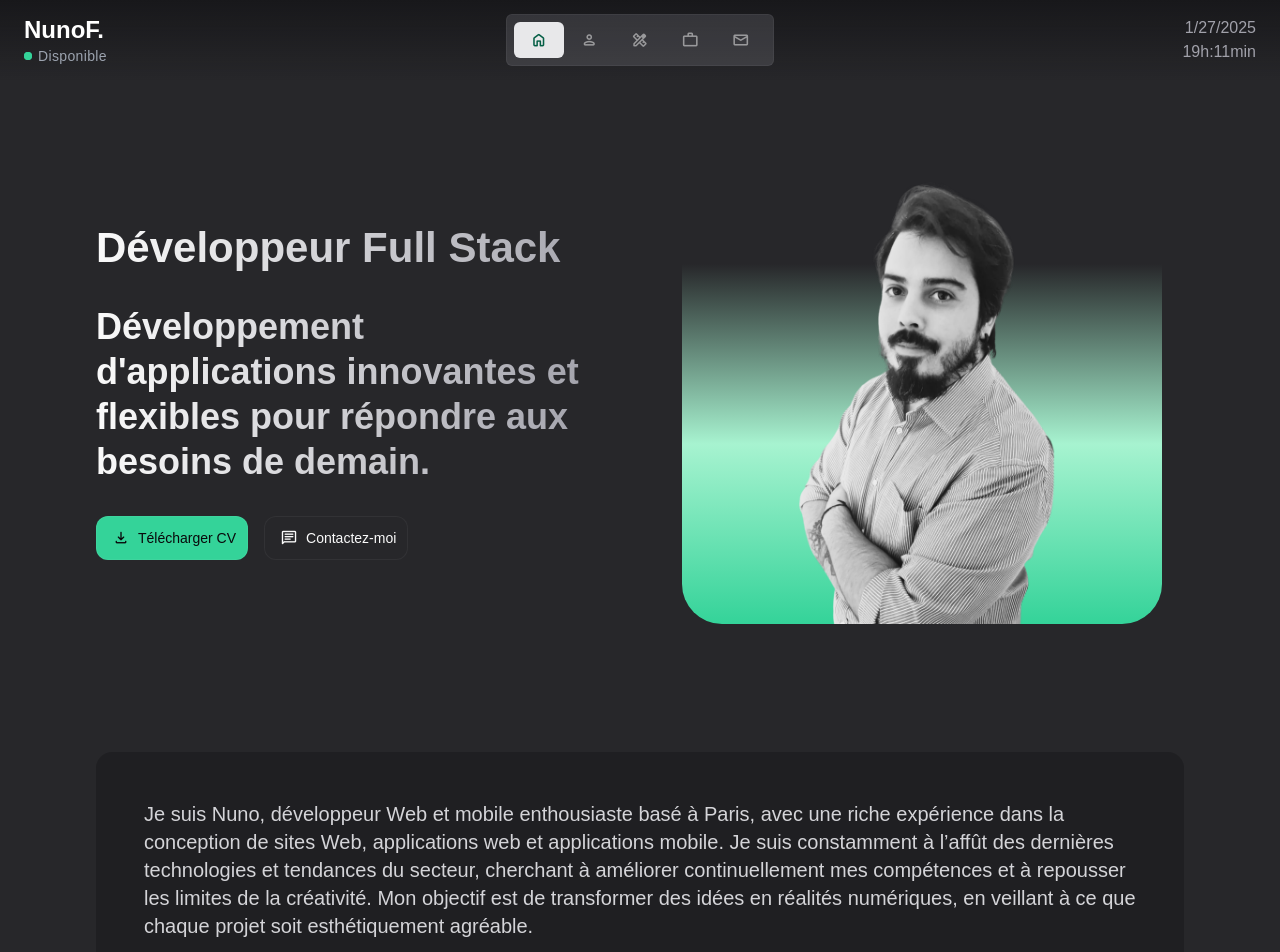
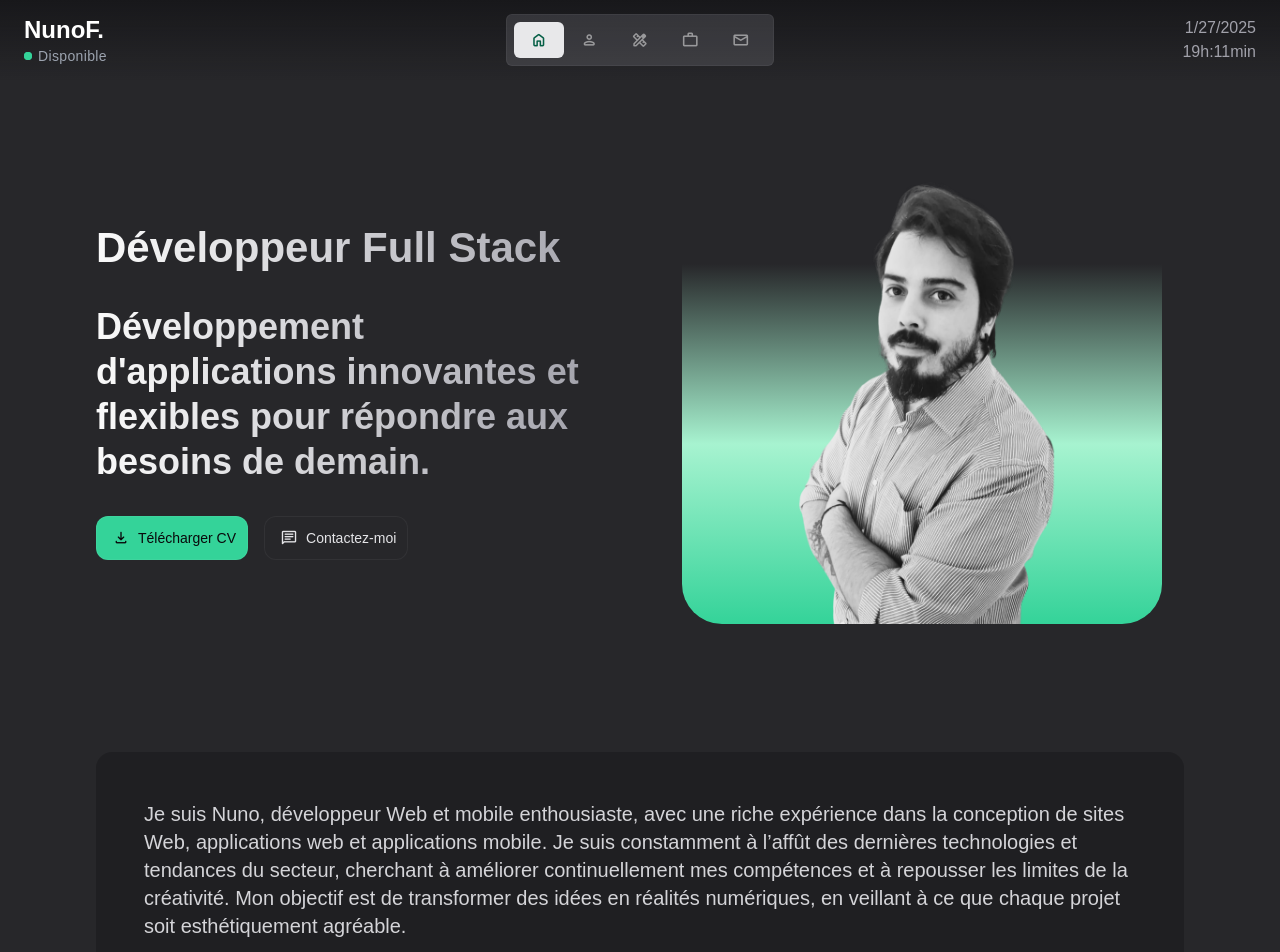
Before and after one commit to NunoFernandesSa/nunoweb, a React (Vite) app: page / in a window 1280 px wide. Shown: the top 952 px of the page. Built offline with nearby package versions, Linux system fonts and the light colour scheme; no server answers.

Commit message:
style: update text color and refine about section text
Adjust the text color in the body to improve readability and remove location specificity from the about section for broader relevance

```diff
--- a/src/components/About.jsx
+++ b/src/components/About.jsx
@@ -4,7 +4,7 @@
  */
 
 const aboutText1 =
-  "Je suis Nuno, développeur Web et mobile enthousiaste basé à Paris, avec une riche expérience dans la conception de sites Web, applications web et applications mobile.";
+  "Je suis Nuno, développeur Web et mobile enthousiaste, avec une riche expérience dans la conception de sites Web, applications web et applications mobile.";
 
 const aboutText2 =
   "Je suis constamment à l’affût des dernières technologies et tendances du secteur, cherchant à améliorer continuellement mes compétences et à repousser les limites de la créativité. Mon objectif est de transformer des idées en réalités numériques, en veillant à ce que chaque projet soit esthétiquement agréable.";
--- a/src/index.css
+++ b/src/index.css
@@ -10,7 +10,7 @@ html {
 }
 
 body {
-  @apply bg-zinc-800 text-zinc-50;
+  @apply bg-zinc-800 text-zinc-200;
 }
 
 /* ***************************************** */
```
